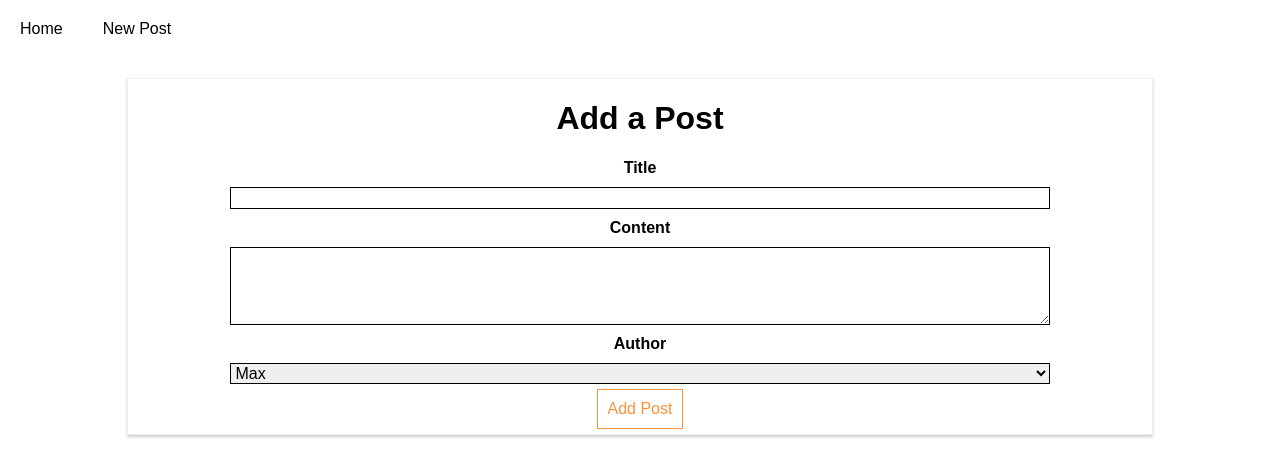
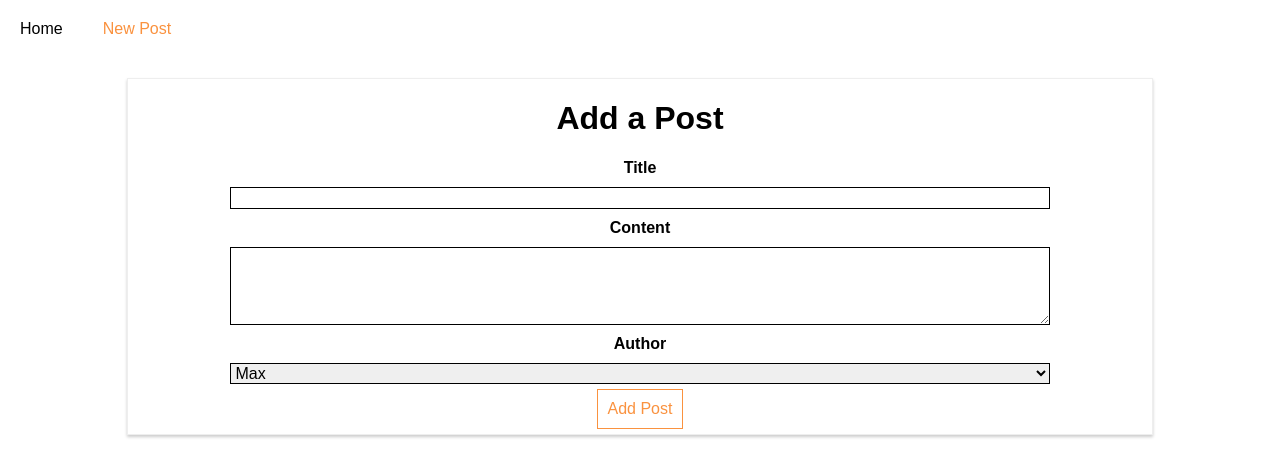
Before and after one commit to Uthaeus/react-practice, a React (Create React App) app in the folder http--01-starting-setup/: page /new-post in a window 1280 px wide. Shown: the top 476 px of the page. Built offline with nearby package versions, Linux system fonts and the light colour scheme.

Commit message:
styling active route

```diff
--- a/http--01-starting-setup/src/containers/Blog/Blog.css
+++ b/http--01-starting-setup/src/containers/Blog/Blog.css
@@ -18,6 +18,7 @@
 }
 
 .Blog a:hover,
-.Blog a:active {
+.Blog a:active,
+.Blog a.active {
     color: #fa923f;
 }
--- a/http--01-starting-setup/src/containers/Blog/Blog.js
+++ b/http--01-starting-setup/src/containers/Blog/Blog.js
@@ -2,7 +2,7 @@
 import axios from 'axios';
 // https://jsonplaceholder.typicode.com/posts
 
-import { Route, Link } from 'react-router-dom';
+import { Route, NavLink } from 'react-router-dom';
 
 import './Blog.css';
 import Posts from './Posts/Posts';
@@ -16,12 +16,19 @@
                 <header>
                     <nav>
                         <ul>
-                            <li><Link to="/">Home</Link></li>
-                            <li><Link to={{
+                            <li><NavLink
+                                to="/"
+                                exact
+                                activeClassName="my-active"
+                                activeStyle={{
+                                    color: '#fa923f',
+                                    textDecoration: 'underline'
+                                }}>Home</NavLink></li>
+                            <li><NavLink to={{
                                 pathname: "/new-post",
                                 hash: '#submit',
                                 search: '?quick-submit=true'
-                            }}>New Post</Link></li>
+                            }}>New Post</NavLink></li>
                         </ul>
                     </nav>
                 </header>
```
